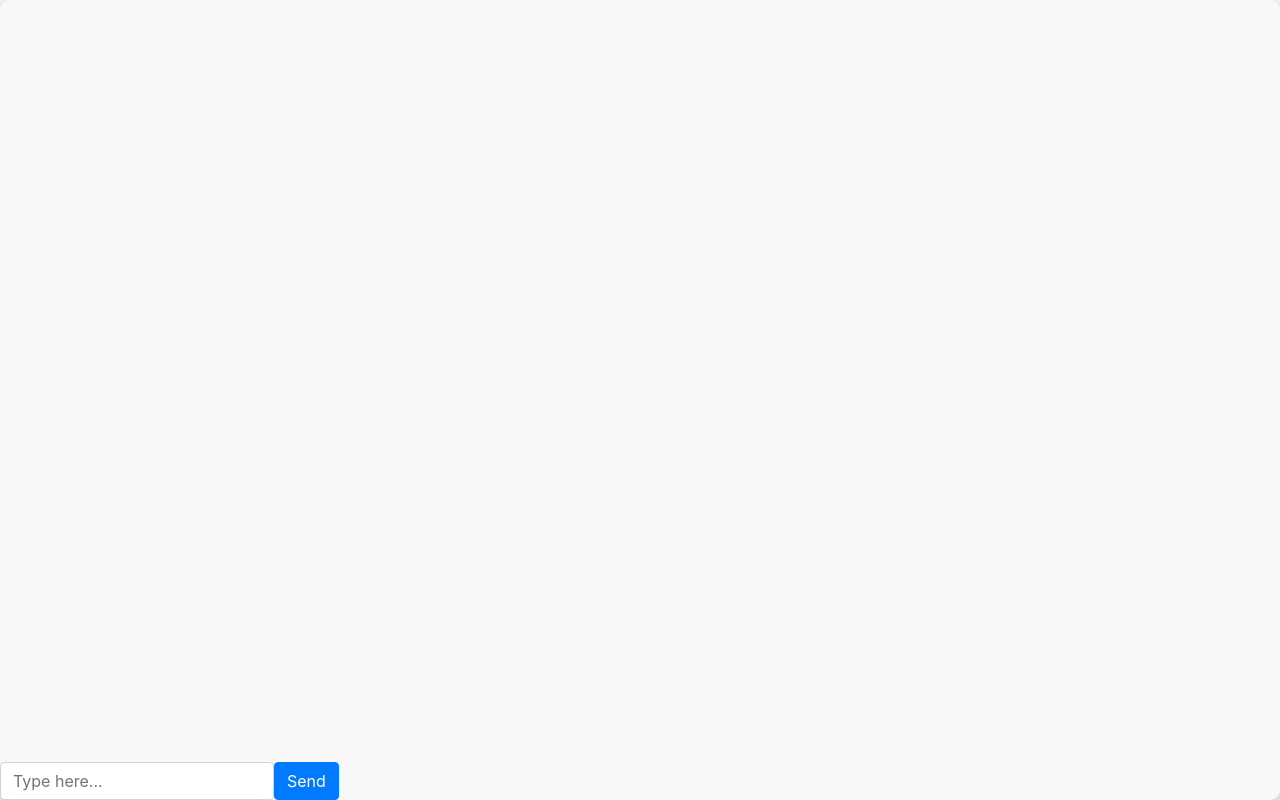
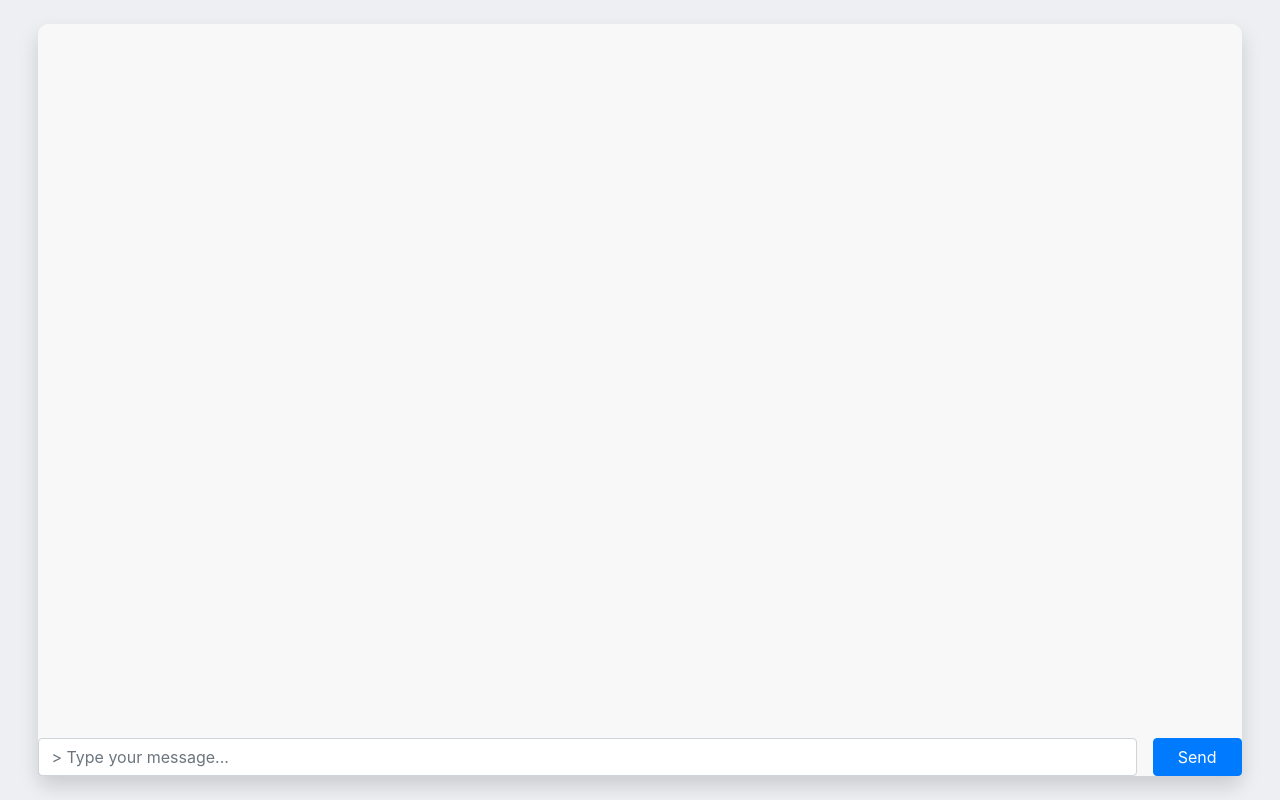
Before and after one commit to ghuong/group-chat-client, a React (Create React App) app: page / in a window 1280 px wide. Built offline with nearby package versions, Linux system fonts and the light colour scheme.

Commit message:
Fix styling on new message form

```diff
--- a/src/App.js
+++ b/src/App.js
@@ -1,18 +1,20 @@
 import React, { useState } from "react";
 import ChatWindow from "./components/ChatWindow";
+
+import styles from "./App.module.css";
 
 const App = () => {
   const [shouldLoadClient, setShouldLoadClient] = useState(true);
 
   return (
-    <>
+    <div className={styles.container}>
       {/* LOAD OR UNLOAD CLIENT
       <button onClick={() => setShouldLoadClient((prevState) => !prevState)}>
         {shouldLoadClient ? "STOP CLIENT" : "START CLIENT"}
       </button> */}
       {/* SOCKET IO CLIENT */}
       {shouldLoadClient ? <ChatWindow /> : null}
-    </>
+    </div>
   );
 };
 
--- /dev/null
+++ b/src/App.module.css
@@ -0,0 +1,5 @@
+.container {
+  height: 100%;
+  min-height: 100%;
+  padding: 3vh 3vw;
+}
--- a/src/components/NewMessageForm.js
+++ b/src/components/NewMessageForm.js
@@ -3,7 +3,7 @@ import React from "react";
 // Bootstrap CSS
 import Button from "react-bootstrap/Button";
 import Form from "react-bootstrap/Form";
-// import styles from "./css/NewMessageForm.module.css";
+import styles from "./css/NewMessageForm.module.css";
 
 const NewMessageForm = ({
   newMessage,
@@ -12,19 +12,26 @@ const NewMessageForm = ({
   className,
 }) => {
   return (
-    <Form onSubmit={handleSendMessage} className={className} inline>
-      <Form.Label controlId="formNewMessage" srOnly>
+    <div className={className}>
+      <Form
+        onSubmit={handleSendMessage}
+        inline
+      >
+        <Form.Label srOnly>
           Type Your Message
         </Form.Label>
         <Form.Control
           id="message"
-        className="message_input"
-        placeholder="Type here..."
+          className={`${styles.new_message_input}`}
+          placeholder="> Type your message..."
           value={newMessage}
           onChange={handleNewMessageChange}
         />
-      <Button className="send_message">Send</Button>
+        <Button variant="primary" className={`${styles.btn_send_message}`}>
+          Send
+        </Button>
       </Form>
+    </div>
   );
 };
 
--- a/src/components/css/NewMessageForm.module.css
+++ b/src/components/css/NewMessageForm.module.css
@@ -0,0 +1,10 @@
+.new_message_input {
+  flex: 1;
+  margin-right: 1rem;
+}
+
+.btn_send_message {
+  flex: 0;
+  padding-left: 1.5rem;
+  padding-right: 1.5rem;
+}
--- a/src/index.js
+++ b/src/index.js
@@ -1,10 +1,11 @@
 import React from "react";
 import ReactDOM from "react-dom";
-import App from "./App";
 
-// Bootstrap CSS
+// Bootstrap CSS (must load BEFORE Components)
 import "bootstrap/dist/css/bootstrap.min.css";
 import "./index.css";
+
+import App from "./App";
 
 ReactDOM.render(
   <React.StrictMode>
```
Lines whose indentation alone changed are shown as unchanged.
